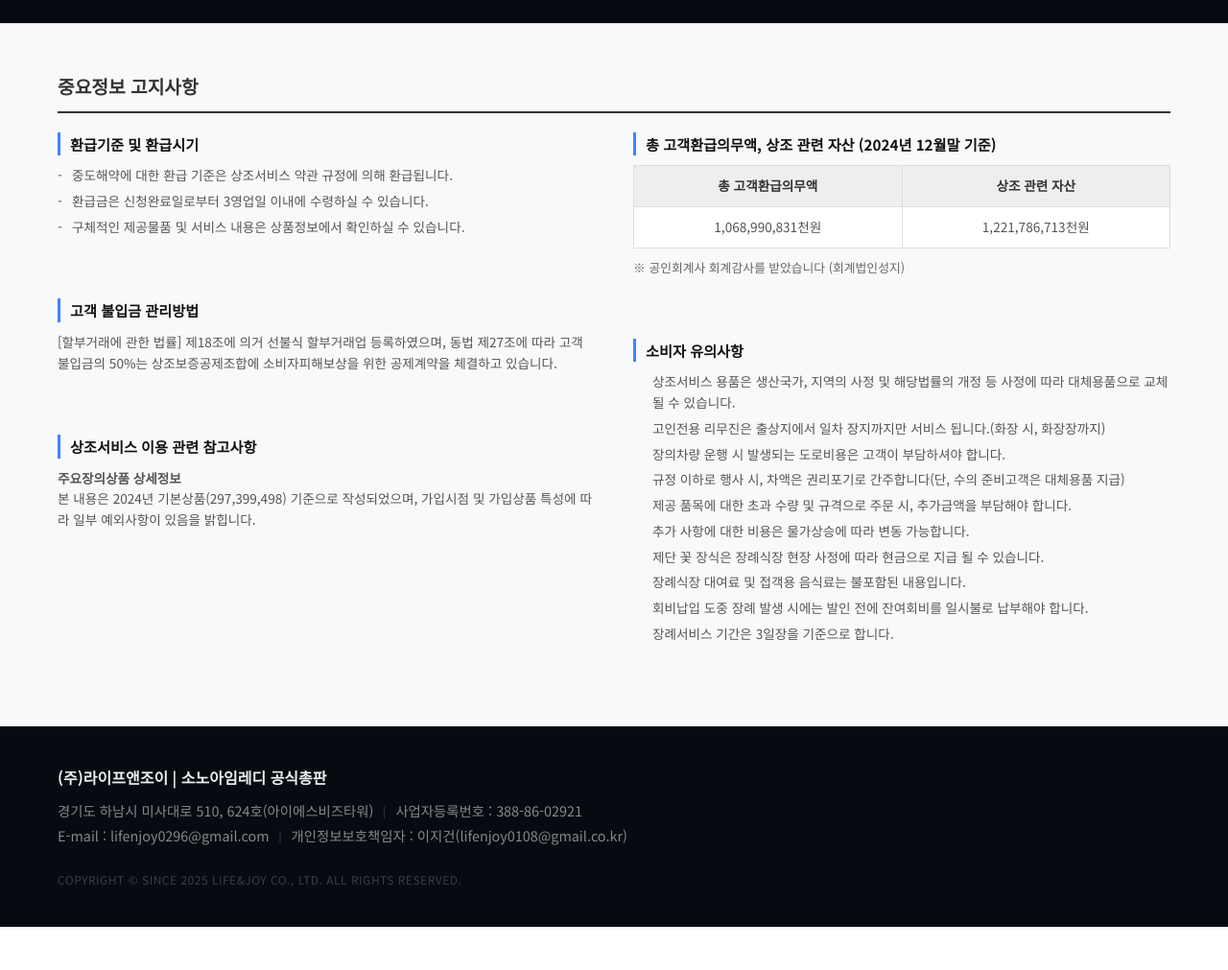
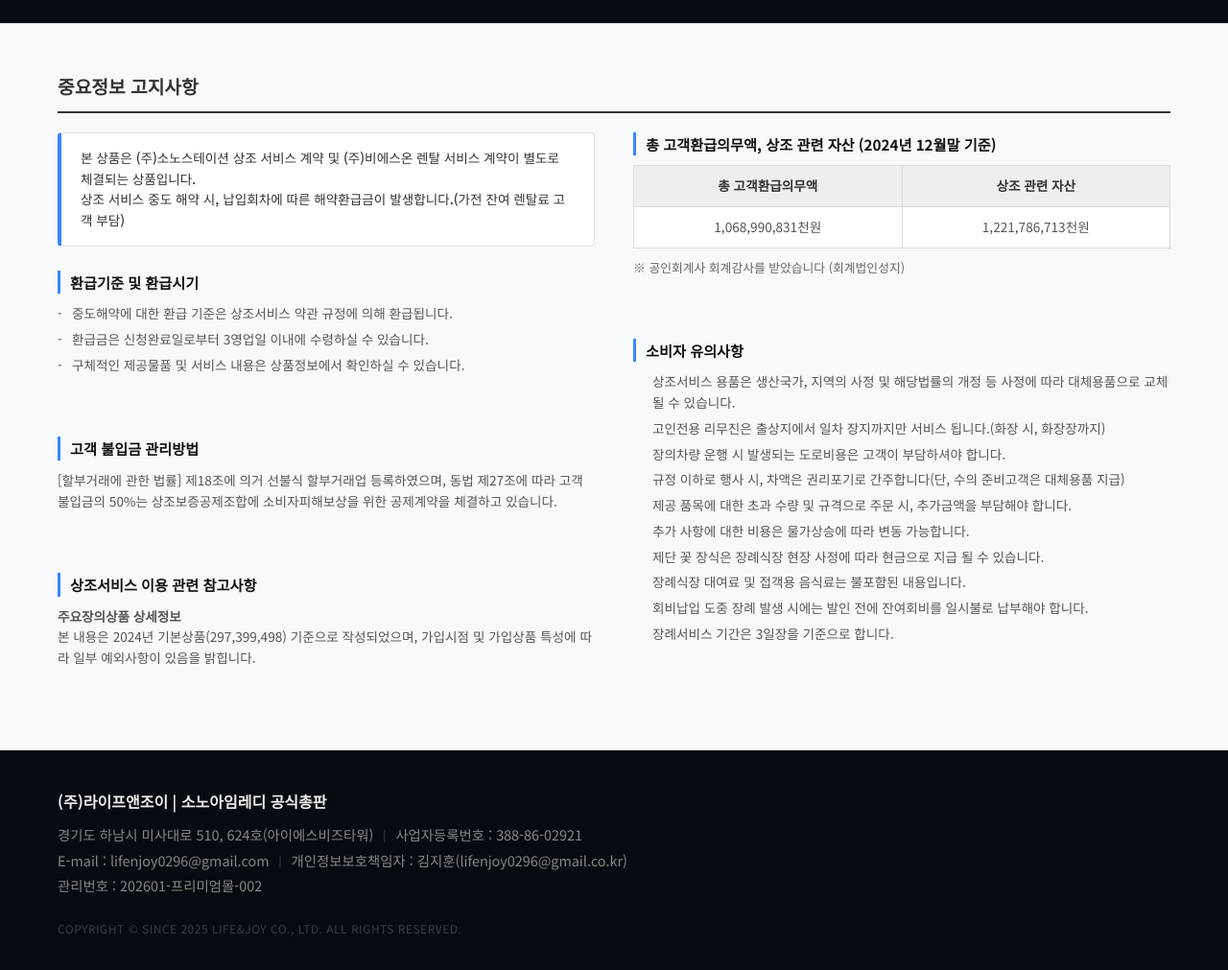
Before and after one commit to jihoon3813-commits/sono-premium2, a plain HTML site: page premium/index.html in a window 1280 px wide. Shown: the part 7440-8451 px from the top of the page at 96% size. Before the commit the page ends 8406 px from the top, so only its background shows below. Drawn offline with nearby package versions, Linux system fonts and the light colour scheme; no server answers.

Commit message:
Update footer info, add important notice banner, and fix typo

```diff
--- a/premium/index.html
+++ b/premium/index.html
@@ -766,7 +766,7 @@ LG,WD220MN(카밍 클레이 브라운),오브제 라이트온 온정 정수기,4
                         <div class="feature-icon"><i class="fas fa-home"></i></div>
                         <div class="feature-text">
                             <h4>소노호텔&리조트 객실 우대</h4>
-                            <p>소노벨, 솔비치 등 전국 리조트 객실 우대 가격 이용</p>
+                            <p>소노벨, 쏠비치 등 전국 리조트 객실 우대 가격 이용</p>
                         </div>
                     </div>
 
@@ -853,6 +853,10 @@ LG,WD220MN(카밍 클레이 브라운),오브제 라이트온 온정 정수기,4
             <div class="notice-grid">
                 <!-- Left Column -->
                 <div>
+                    <div class="notice-banner">
+                        본 상품은 (주)소노스테이션 상조 서비스 계약 및 (주)비에스온 렌탈 서비스 계약이 별도로 체결되는 상품입니다.<br>
+                        상조 서비스 중도 해약 시, 납입회차에 따른 해약환급금이 발생합니다.(가전 잔여 렌탈료 고객 부담)
+                    </div>
                     <div class="notice-item mb-4">
                         <h4>환급기준 및 환급시기</h4>
                         <ul class="notice-list">
@@ -932,7 +936,10 @@ LG,WD220MN(카밍 클레이 브라운),오브제 라이트온 온정 정수기,4
                     <div class="footer-row-sub">
                         <span>E-mail : lifenjoy0296@gmail.com</span>
                         <span class="bar">|</span>
-                        <span>개인정보보호책임자 : 이지건(lifenjoy0108@gmail.co.kr)</span>
+                        <span>개인정보보호책임자 : 김지훈(lifenjoy0296@gmail.co.kr)</span>
+                    </div>
+                    <div class="footer-row-sub">
+                        <span>관리번호 : 202601-프리미엄몰-002</span>
                     </div>
                 </div>
                 <p class="copyright">COPYRIGHT © SINCE 2025 LIFE&JOY CO., LTD. ALL RIGHTS RESERVED.</p>
--- a/premium/style.css
+++ b/premium/style.css
@@ -974,6 +974,18 @@ a {
     margin-bottom: 20px;
     border-bottom: 2px solid #333;
     padding-bottom: 10px;
+}
+
+.notice-banner {
+    background-color: #fff;
+    border: 1px solid #e1e4e8;
+    border-left: 4px solid var(--highlight-color);
+    padding: 15px 20px;
+    margin-bottom: 25px;
+    border-radius: 4px;
+    line-height: 1.6;
+    color: #333;
+    font-weight: 500;
 }
 
 .notice-grid {
```
